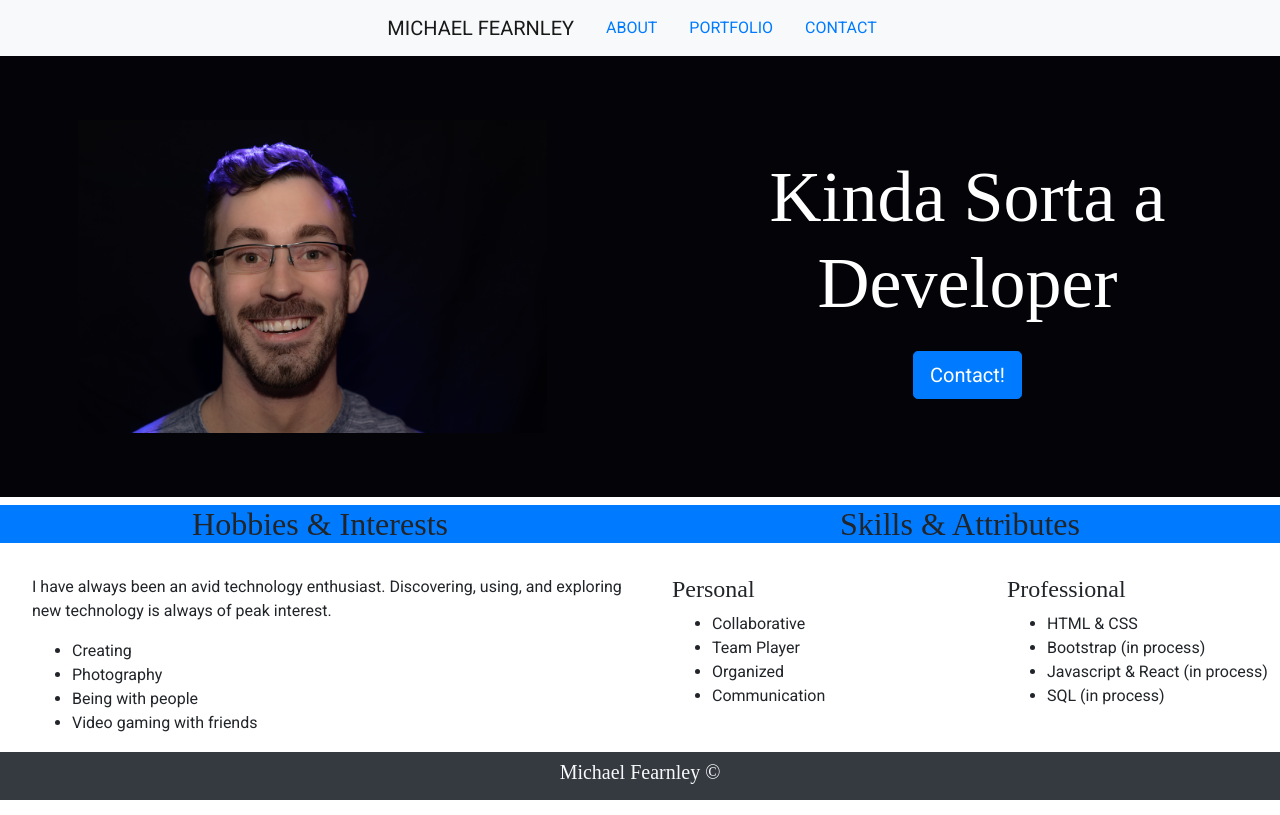
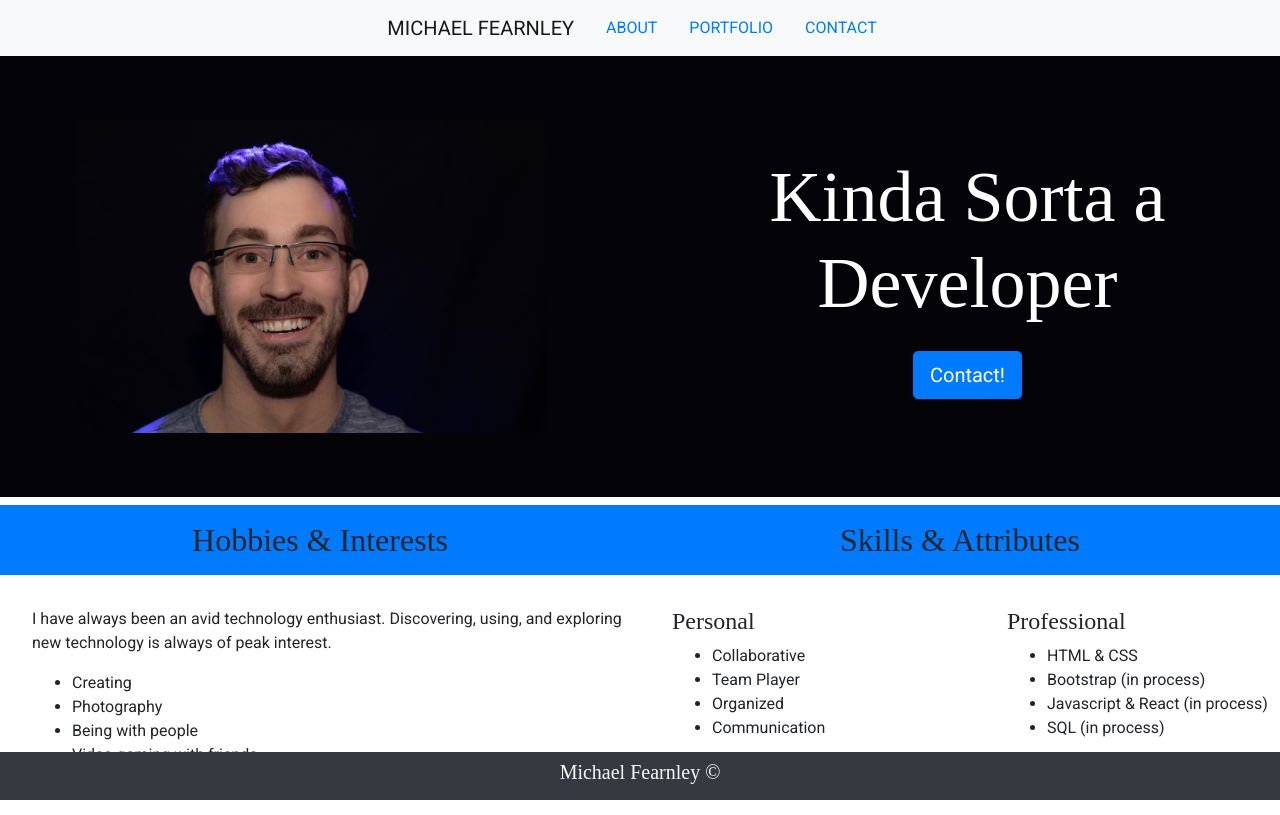
Before and after one commit to FearMichael/materialize-portfolio, a plain HTML site: page index.html in a window 1280 px wide. Drawn offline with nearby package versions, Linux system fonts and the light colour scheme; a web font is replaced by a local one.

Commit message:
added padding to headers

```diff
--- a/index.html
+++ b/index.html
@@ -46,7 +46,7 @@
         <div class="row">
             <!-- Hobbies/Interests Column -->
             <div class="col-lg-6 col-md-12 index-header">
-                    <h2 class="bg-primary index-header text-center">Hobbies & Interests</h2>
+                    <h2 class="bg-primary index-header text-center p-3">Hobbies & Interests</h2>
                 <div class="container p-3 m-3">
                     <p>I have always been an avid technology enthusiast. Discovering, using, and exploring new technology is always of peak interest.
                     </p>
@@ -67,7 +67,7 @@
                  </div>
             </div>
             <div class="col-lg-6 col-md-12 index-header">
-                <h2 class="bg-primary index-header text-center">Skills & Attributes</h2>
+                <h2 class="bg-primary index-header text-center p-3">Skills & Attributes</h2>
                 <div class="row">
                     <div class="col-6">
                         <div class="container p-3 m-3">
```
